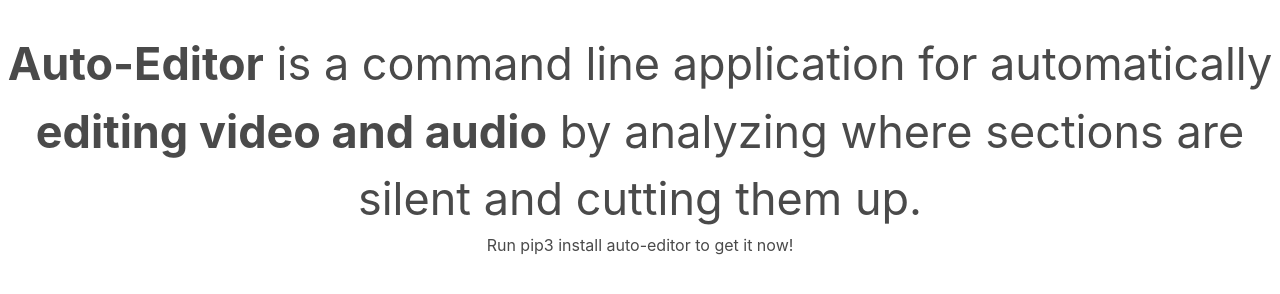
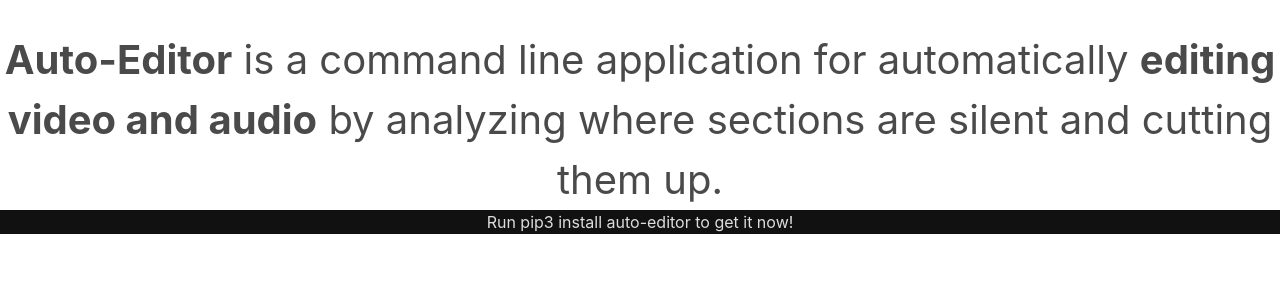
Before and after one commit to auto-editor-program/auto-editor-program.github.io, a plain HTML site: page index.html in a window 1280 px wide. Drawn offline with nearby package versions, Linux system fonts and the light colour scheme.

Commit message:
Update index.html

```diff
--- a/index.html
+++ b/index.html
@@ -10,10 +10,12 @@
       text-align: center;
     }
     h1 {
-      font-size: 45px;
+      font-size: 40px;
     }
     h2 {
       font-size 30px;
+      color: #DDD;
+      background-color: #111;
     }
   </style>
 </head>
```
